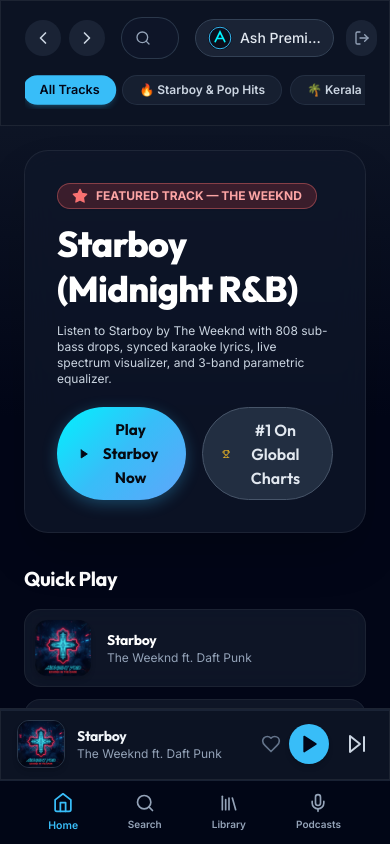
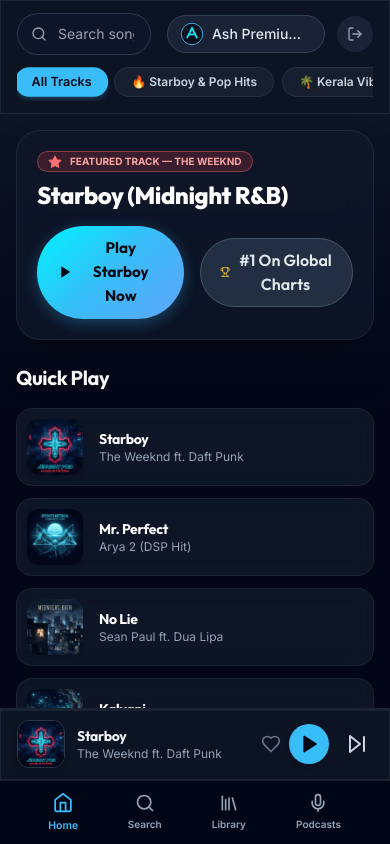
Before and after one commit to aryanpalla198/ASHIFY-MUSIC-PLAYER, a React (Vite) app: page / in a window 390 px wide. Built offline with nearby package versions, Linux system fonts and the light colour scheme; the HTML template or start-up script is replaced by a standard one.

Commit message:
Optimize viewport layout to fit exactly within 100vh on mobile and tablet without body scrolling

```diff
--- a/src/App.jsx
+++ b/src/App.jsx
@@ -31,7 +31,7 @@
       />
 
       {/* Main Content Area */}
-      <div className="flex flex-col flex-1 overflow-hidden relative">
+      <div className="flex flex-col flex-1 overflow-hidden relative" style={{ gridArea: 'main' }}>
         <Navbar
           searchQuery={searchQuery}
           setSearchQuery={setSearchQuery}
--- a/src/components/MainView.jsx
+++ b/src/components/MainView.jsx
@@ -205,19 +205,19 @@
 
     // Default Home View
     return (
-      <div className="flex flex-col gap-8 animate-fade-in">
+      <div className="flex flex-col gap-6 md:gap-8 animate-fade-in">
 
         {/* Starboy Featured Hero Banner */}
-        <div className="relative p-8 md:p-10 rounded-3xl overflow-hidden glass-panel border border-sky-500/40 bg-gradient-to-r from-slate-950 via-sky-950 to-slate-900 shadow-2xl">
-          <div className="relative z-10 max-w-xl flex flex-col gap-3">
-            <div className="inline-flex items-center gap-2 px-3.5 py-1 rounded-full bg-red-500/20 border border-red-400/40 text-red-300 text-xs font-extrabold w-max shadow-sm">
-              <Star className="w-4 h-4 fill-red-400 text-red-400" />
+        <div className="relative p-5 md:p-10 rounded-3xl overflow-hidden glass-panel border border-sky-500/40 bg-gradient-to-r from-slate-950 via-sky-950 to-slate-900 shadow-2xl">
+          <div className="relative z-10 max-w-xl flex flex-col gap-2 md:gap-3">
+            <div className="inline-flex items-center gap-2 px-2.5 py-0.5 rounded-full bg-red-500/20 border border-red-400/40 text-red-300 text-[10px] md:text-xs font-extrabold w-max shadow-sm">
+              <Star className="w-3.5 h-3.5 fill-red-400 text-red-400" />
               <span>FEATURED TRACK — THE WEEKND</span>
             </div>
-            <h2 className="text-4xl md:text-5xl font-black text-white leading-tight" style={{ fontFamily: 'Outfit' }}>
+            <h2 className="text-2xl md:text-5xl font-black text-white leading-tight" style={{ fontFamily: 'Outfit' }}>
               Starboy (Midnight R&B)
             </h2>
-            <p className="text-xs md:text-sm text-slate-300">
+            <p className="hidden md:block text-xs md:text-sm text-slate-300">
               Listen to Starboy by The Weeknd with 808 sub-bass drops, synced karaoke lyrics, live spectrum visualizer, and 3-band parametric equalizer.
             </p>
             <div className="flex items-center gap-4 mt-2">
@@ -397,7 +397,7 @@
   );
 
   return (
-    <main className="flex-1 overflow-y-auto p-6 bg-gradient-to-b from-slate-900/80 via-slate-950 to-slate-950">
+    <main className="flex-1 overflow-y-auto p-4 md:p-6 bg-gradient-to-b from-slate-900/80 via-slate-950 to-slate-950">
       {renderContent()}
     </main>
   );
--- a/src/components/Navbar.jsx
+++ b/src/components/Navbar.jsx
@@ -7,11 +7,11 @@
   const { user, logout, setIsAuthModalOpen } = useAuth();
 
   return (
-    <header className="sticky top-0 z-10 flex flex-col gap-4 px-6 py-4 glass-panel border-b border-slate-800/80 bg-slate-950/80">
+    <header className="sticky top-0 z-10 flex flex-col gap-3 px-4 py-3 md:px-6 md:py-4 glass-panel border-b border-slate-800/80 bg-slate-950/80">
       <div className="flex items-center justify-between gap-4">
         {/* Navigation History & Search */}
-        <div className="flex items-center gap-4 flex-1">
-          <div className="flex items-center gap-2">
+        <div className="flex items-center gap-3 flex-1">
+          <div className="hidden md:flex items-center gap-2">
             <button
               onClick={() => setActiveTab('home')}
               className="w-9 h-9 rounded-full bg-slate-800/80 hover:bg-slate-700 flex items-center justify-center text-slate-300 transition-all"
```
